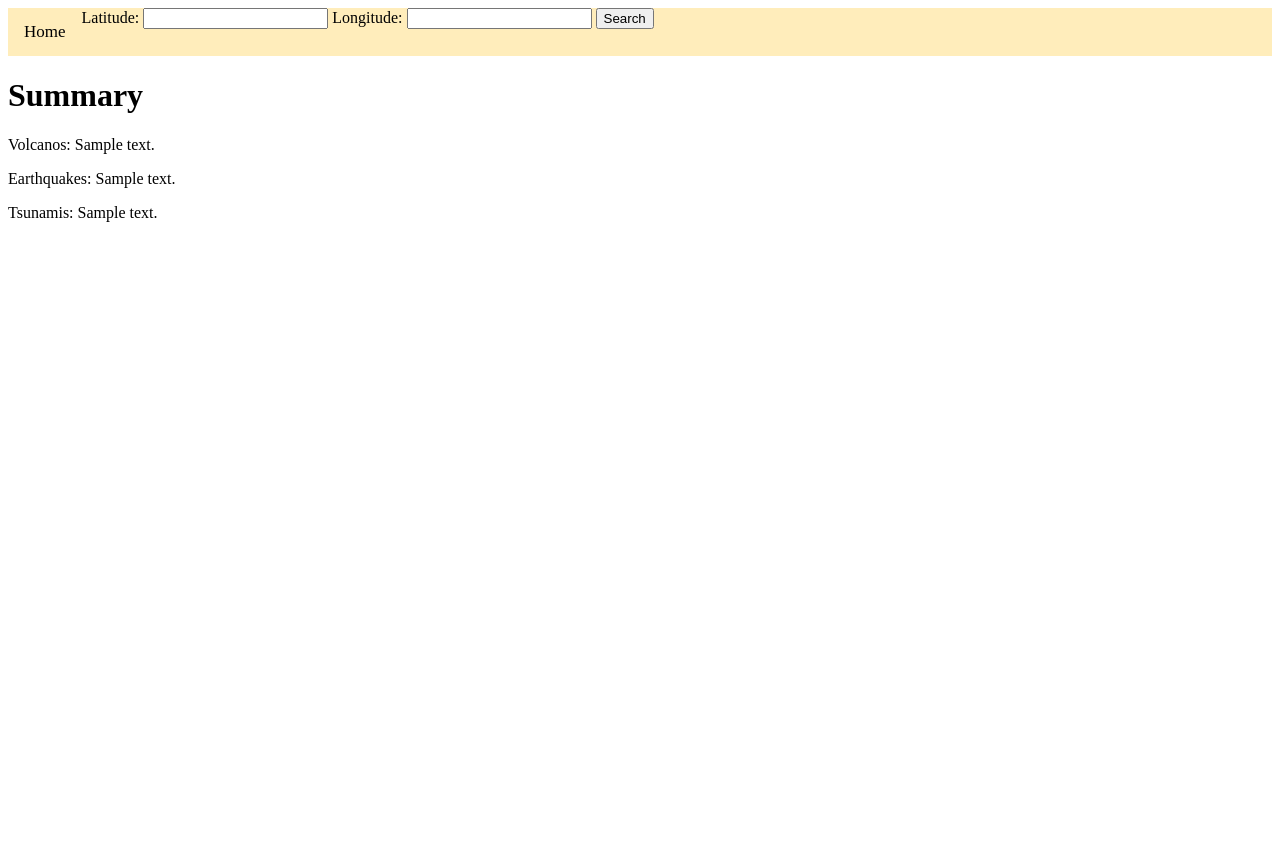
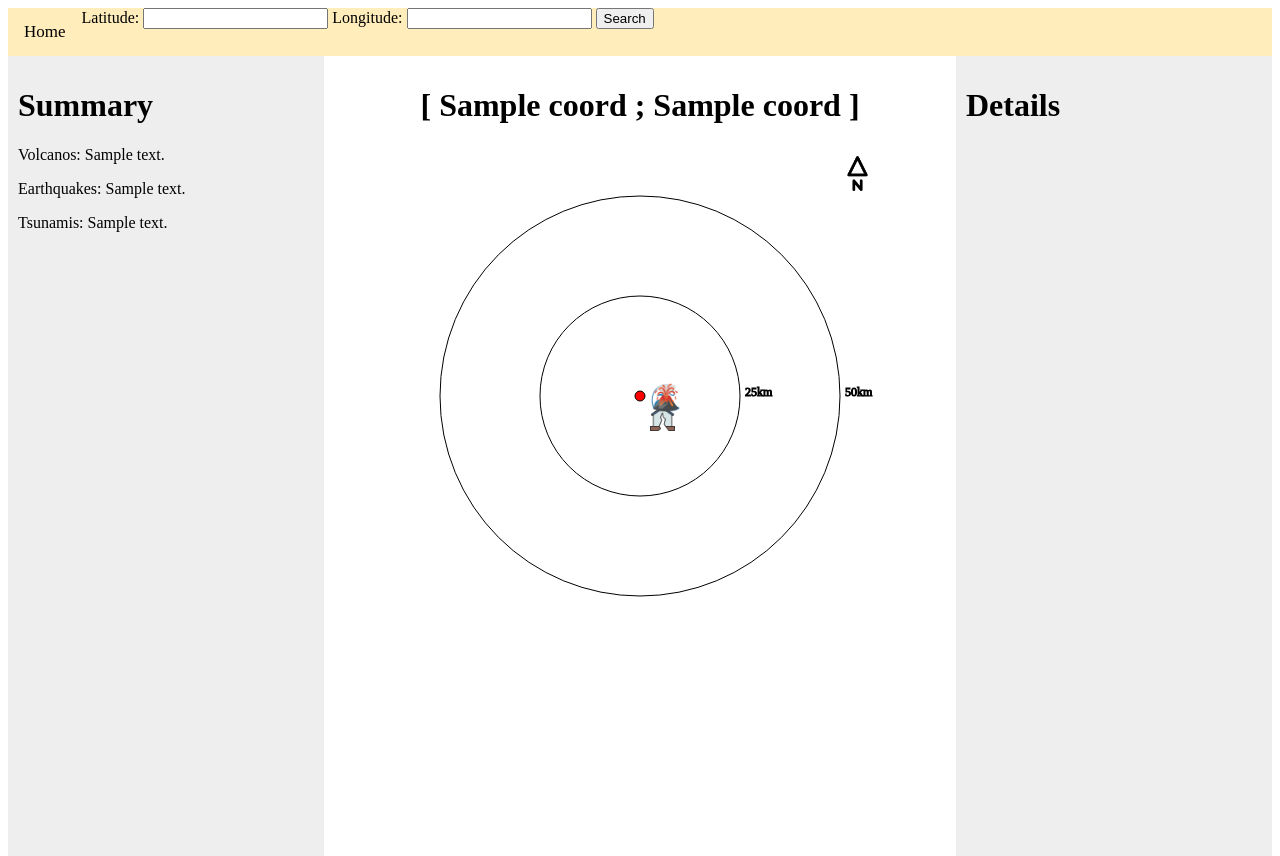
Before and after one commit to valatt19/visu, a Flask app: template app/templates/location.html in a window 1280 px wide. Before the commit the page ends 222 px from the top, so only its background shows below. Run offline with Flask 2, Linux system fonts and the light colour scheme; the template is opened without the code that fills it: most values are stand-ins (such as "Sample title", 1, 10 or a date in 2020); some libraries are stand-ins or nearby versions.

Commit message:
add visualisation with circle

```diff
--- a/app/routes.py
+++ b/app/routes.py
@@ -18,16 +18,17 @@ def index():
 # Visualisation (for  a location) ##########################
 @app.route("/location/", methods=["GET","POST"])
 def location():
+    # Get the coordinates indicated by the user
     if request.args.get("lat", None) and request.args.get("long", None):
         coord = (request.args["lat"],request.args["long"])
 
         # Get all the events in the radius of a location
-        events = get_events_in_radius(coord,100)
+        events = get_events_in_radius(coord,50)
         nb_earthquakes = len(events["earthquakes"])
         nb_volcanos = len(events["volcanos"])
         nb_tsunamis = len(events["tsunamis"])
 
-        return render_template("location.html",summary=[nb_volcanos,nb_earthquakes,nb_tsunamis],events = events)
+        return render_template("location.html",summary=[nb_volcanos,nb_earthquakes,nb_tsunamis],events = events, coord=coord)
 
     return redirect(url_for("index"))
 
--- /dev/null
+++ b/app/static/css/location.css
@@ -0,0 +1,24 @@
+* {
+    box-sizing: border-box;
+  }
+
+  .summary {
+    float: left;
+    width: 25%;
+    padding: 10px;
+    height: 100vh;
+    background-color:#eee;
+  }
+  .visu {
+    float: left;
+    width: 50%;
+    padding: 10px;
+    height: 100vh;
+  }
+  .details {
+    float: left;
+    width: 25%;
+    padding: 10px;
+    height: 100vh;
+    background-color:#eee;
+  }
--- a/app/templates/location.html
+++ b/app/templates/location.html
@@ -2,6 +2,9 @@
 <html>
     <head>
         <link rel= "stylesheet" type= "text/css" href= "{{ url_for('static',filename='css/topnav.css') }}">
+        <link rel= "stylesheet" type= "text/css" href= "{{ url_for('static',filename='css/location.css') }}">
+        <script type = "text/javascript" src = "https://d3js.org/d3.v4.min.js"></script>
+
         <title>Disasters location</title>
     </head>
     <body>
@@ -25,11 +28,72 @@
             <p>Tsunamis: {{summary[2]}}</p>
         </div>
 
-        <div class="visu">
-            <div class="circles"></div>
-            <div class="timeline"></div>
+        <div class="visu" style="text-align:center">
+            <h1>[ {{coord[0]}} ; {{coord[1]}} ]</h1>
+            <div class="circles" style="text-align:center;">
+                <svg width = "600" height = "500" >
+                    <g>
+                        <image xlink:href="/static/img/nord.png" x=500 y=10 height="35" width="35" />
+                    </g>
+                    <g>
+                        <circle style="fill: #ffffff" stroke="black" cx=300 cy=250 r=200></circle>
+                    </g>
+                    <g>
+                        <text stroke="black" style="font-size: 12px" x=505 y=250>50km</text>
+                    </g>
+                    <g>
+                        <circle style="fill: #ffffff" stroke="black" cx=300 cy=250 r=100></circle>
+                    </g>
+                    <g>
+                        <text stroke="black" style="font-size: 12px" x=405 y=250>25km</text>
+                    </g>
+                    <g>
+                        <circle style="fill: #ff0000" stroke="black" cx=300 cy=250 r=5></circle>
+                    </g>
+
+                    {% for e in events["earthquakes"] %}
+                    <g>
+                        <image xlink:href="/static/img/icon_earthquake.png" x={{300+e["proj"][0]*4}} y={{250+e["proj"][1]*4}} height="25" width="25" />
+                    </g>
+                    {% endfor %}
+
+
+                    {% for e in events["tsunamis"] %}
+                    <g>
+                        <text style="font-size: 25px" x={{300+e["proj"][0]*4}} y={{250+e["proj"][1]*4}}>🌊</text>
+                    </g>
+                    {% endfor %}
+
+
+                    {% for e in events["volcanos"] %}
+                    <g>
+                        <text style="font-size: 25px" x={{300+e["proj"][0]*4}} y={{250+e["proj"][1]*4}}>🌋</text>
+                    </g>
+                    {% endfor %}
+                 </svg>
+
+            </div>
+            <div class="timeline">
+            </div>
         </div>
 
-        <div class="detail"></div>
+        <div class="details">
+            <h1>Details</h1>
+        </div>
+
+
+        <script type="text/javascript">
+            function findNewPoint(x, y, angle, distance) {
+                var result = {};
+
+                result.x = Math.round(Math.cos(angle * Math.PI / 180) * distance + x);
+                result.y = Math.round(Math.sin(angle * Math.PI / 180) * distance + y);
+
+                return result;
+            }
+
+            var newPoint = findNewPoint(10, 20, 10, 200);
+            console.log('newPoint:', newPoint);
+        </script>
     </body>
 </html>
--- a/requirements.txt
+++ b/requirements.txt
@@ -1,2 +1,3 @@
 flask
 geopy
+pyproj
```
Also changed, not shown: app/datasets/datasets_methods.py (+29 -1 lines), app/static/js/compute_coord.js (added, +11 -0 lines), app/static/img/icon_earthquake.png (added), app/static/img/nord.png (added).
